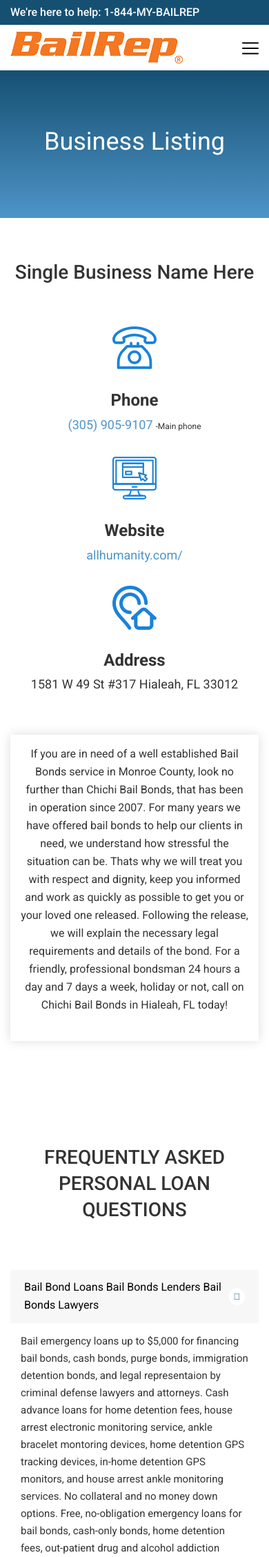
After one commit to nasrullah-mansur/new_2, a PHP site: page /business-listing.php in a window 390 px wide. The commit adds this page. Shown: the top 2257 px of the page at 69% size. Run offline with PHP 8.4, Linux system fonts and the light colour scheme; style sheets or scripts are compiled from the project's sources.

Commit message:
some modify & 1 page added

```diff
--- a/assets/css/style.css
+++ b/assets/css/style.css
@@ -260,6 +260,14 @@ ul {
 .section-title h2 {
   font-weight: 500;
   font-size: 35px;
+  line-height: 45px;
+}
+
+@media (max-width: 575.98px) {
+  .section-title h2 {
+    font-size: 28px;
+    line-height: 38px;
+  }
 }
 
 .section-padding {
@@ -1000,6 +1008,7 @@ ul {
   letter-spacing: 3px;
   background: -webkit-gradient(linear, left top, right top, from(var(--star-background)), to(transparent));
   background: linear-gradient(90deg, var(--star-background) var(--percent), transparent var(--percent));
+  -webkit-background-clip: text;
   background-clip: text;
   -webkit-text-fill-color: transparent;
   position: relative;
@@ -1515,7 +1524,7 @@ ul {
         flex-wrap: wrap;
     -webkit-box-shadow: 0 0 15px rgba(21, 21, 21, 0.2);
             box-shadow: 0 0 15px rgba(21, 21, 21, 0.2);
-    padding: 25px;
+    padding: 25px 0;
     margin-bottom: 30px;
     border-radius: 4px;
   }
@@ -1598,3 +1607,63 @@ ul {
     color: #ffffff;
   }
 }
+
+@media (max-width: 991.98px) and (max-width: 991px) {
+  .new-business-list .business-item .entry-content-containerR {
+    padding: 0 15px;
+    margin-top: 30px;
+  }
+}
+
+@media (max-width: 991.98px) and (max-width: 575.98px) {
+  .new-business-list .business-item .entry-content-containerR {
+    -webkit-box-orient: vertical;
+    -webkit-box-direction: normal;
+        -ms-flex-direction: column;
+            flex-direction: column;
+  }
+  .new-business-list .business-item .entry-content-containerR br {
+    display: none;
+  }
+  .new-business-list .business-item .entry-content-containerR a {
+    width: 100% !important;
+    margin-bottom: 10px;
+  }
+}
+
+.business-listing .section-title {
+  padding-bottom: 50px;
+}
+
+.business-listing .single-item {
+  margin-bottom: 30px;
+  text-align: center;
+}
+
+.business-listing .single-item img {
+  margin-bottom: 30px;
+}
+
+.business-listing .single-item ul li a,
+.business-listing .single-item ul li p {
+  font-size: 18px;
+  font-weight: 400;
+}
+
+.business-listing .single-item ul li span {
+  display: inline-block;
+  font-size: 12px;
+}
+
+.business-listing .business-description {
+  padding: 30px;
+  margin-top: 30px;
+  -webkit-box-shadow: 0 0 15px #ddd;
+          box-shadow: 0 0 15px #ddd;
+}
+
+@media (max-width: 575.98px) {
+  .business-listing .business-description {
+    padding: 15px;
+  }
+}
--- /dev/null
+++ b/assets/scss/pages/_business_listing.scss
@@ -0,0 +1,39 @@
+.business-listing {
+    .section-title {
+        padding-bottom: 50px;
+    }
+
+    .single-item {
+        margin-bottom: 30px;
+        text-align: center;
+
+        img {
+            margin-bottom: 30px;
+        }
+
+        ul {
+            li {
+                a,
+                p {
+                    font-size: 18px;
+                    font-weight: 400;
+                }
+
+                span {
+                    display: inline-block;
+                    font-size: 12px;
+                }
+            }
+        }
+    }
+
+    .business-description {
+        padding: 30px;
+        margin-top: 30px;
+        box-shadow: 0 0 15px #ddd;
+
+        @media (max-width: 575.98px) {
+            padding: 15px;
+        }
+    }
+}
--- a/assets/scss/pages/_landing_page.scss
+++ b/assets/scss/pages/_landing_page.scss
@@ -64,7 +64,8 @@
     content: "★★★★★";
     letter-spacing: 3px;
     background: linear-gradient(90deg, var(--star-background) var(--percent), transparent var(--percent));
-    background-clip: text;
+    -webkit-background-clip: text;
+        background-clip: text;
     -webkit-text-fill-color: transparent;
     position: relative;
     z-index: 2;
@@ -565,7 +566,7 @@
     .new-business-list .business-item {
           flex-wrap: wrap;
         box-shadow: 0 0 15px rgba(21, 21, 21, 0.2);
-      padding: 25px;
+      padding: 25px 0;
       margin-bottom: 30px;
       border-radius: 4px;
     }
@@ -656,6 +657,24 @@
         }
       }
 
+      @media (max-width: 991px) {
+        padding: 0 15px;
+        margin-top: 30px;
+      }
+
+      @media (max-width: 575.98px) {
+        flex-direction: column;
+
+        br {
+          display: none;
+        }
+
+        a {
+          width: 100% !important;
+          margin-bottom: 10px;
+        }
+      }
+
   }
 
 
--- a/assets/scss/reset/_predefine.scss
+++ b/assets/scss/reset/_predefine.scss
@@ -251,6 +251,14 @@ ul{
     h2 {
         font-weight: 500;
         font-size: 35px;
+        line-height: 45px;
+    }
+
+    @media (max-width: 575.98px) {
+        h2 {
+            font-size: 28px;
+            line-height: 38px;
+        }
     }
 }
 
--- a/assets/scss/style.scss
+++ b/assets/scss/style.scss
@@ -20,3 +20,4 @@
 @import "pages/privacy";
 @import "pages/about";
 @import "pages/landing_page";
+@import "pages/business_listing";
--- /dev/null
+++ b/business-listing.php
@@ -0,0 +1,94 @@
+<!DOCTYPE html>
+<html lang="en">
+    <head>
+    <?php
+        include 'includes/header-meta.php';
+    ?>
+    </head>
+    <body>
+        <!-- Header start -->
+        <?php
+            include 'includes/header.php';
+        ?>
+        <!-- Header end -->
+
+        <!-- Banner start -->
+        <section class="banner">
+            <div class="container">
+                <div class="page-banner">
+                    <h1 class="text-capitalize">Business Listing</h1>
+                </div>
+            </div>
+        </section>
+        <!-- Banner end -->
+
+        <!-- Business listing start -->
+        <section class="business-listing section-padding">
+            <div class="container">
+                <div class="section-title">
+                    <h2 class="text-capitalize text-center">Single business name here</h2>
+                </div>
+
+                <div class="row">
+                    <div class="col-sm-4">
+                        <div class="single-item">
+                            <img src="assets/images/telephone.png" alt="telephone">
+                            <h4>Phone</h4>
+                            <ul>
+                                <li>
+                                    <a href="tel:(305) 905-9107">(305) 905-9107</a>
+                                    <span>-Main phone</span>
+                                </li>
+                            </ul>
+                        </div>
+                    </div>
+                    <div class="col-sm-4">
+                        <div class="single-item">
+                            <img src="assets/images/website.png" alt="website">
+                            <h4>Website</h4>
+                            <ul>
+                                <li>
+                                    <a target="_blank" href="https://allhumanity.com/">allhumanity.com/</a>
+                                </li>
+                            </ul>
+                        </div>
+                    </div>
+                    <div class="col-sm-4">
+                        <div class="single-item">
+                            <img src="assets/images/address.png" alt="address">
+                            <h4>Address</h4>
+                            <ul>
+                                <li>
+                                    <p>1581 W 49 St #317 Hialeah, FL 33012</p>
+                                </li>
+                            </ul>
+                        </div>
+                    </div>
+                    <div class="col-12">
+                        <div class="single-item business-description">
+                            <p>If you are in need of a well established Bail Bonds service in Monroe County, look no further than Chichi Bail Bonds, that has been in operation since 2007. For many years we have offered bail bonds to help our clients in need, we understand how stressful the situation can be. Thats why we will treat you with respect and dignity, keep you informed and work as quickly as possible to get you or your loved one released. Following the release, we will explain the necessary legal requirements and details of the bond. For a friendly, professional bondsman 24 hours a day and 7 days a week, holiday or not, call on Chichi Bail Bonds in Hialeah, FL today!</p>
+                        </div>
+                    </div>
+                </div>
+            </div>
+        </section>
+        <!-- Business listing end -->
+
+        <!-- Faq start -->
+        <?php
+            include 'includes/faq.php';
+        ?>
+        <!-- Faq end -->
+
+        <!-- Footer start -->
+        <?php
+            include 'includes/footer.php';
+        ?>
+        <!-- Footer end -->
+
+        <!-- Scripts -->
+        <?php
+            include 'includes/scripts.php';
+        ?>
+    </body>
+</html>
```
Also changed, not shown: landing-page.php (+6 -6 lines), assets/images/address.png (added), assets/images/business-holder.jpg (added), assets/images/telephone.png (added), assets/images/website.png (added).
